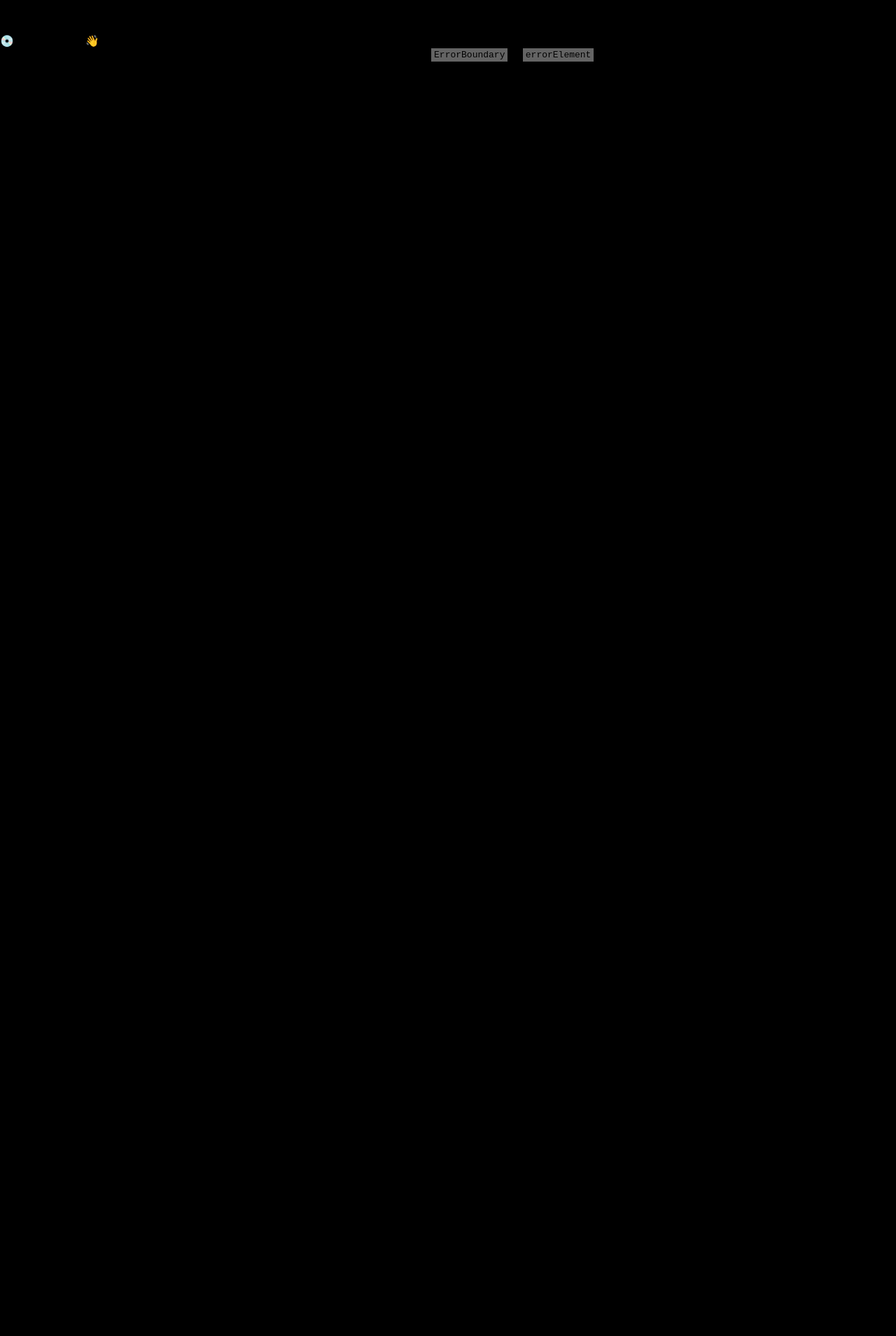
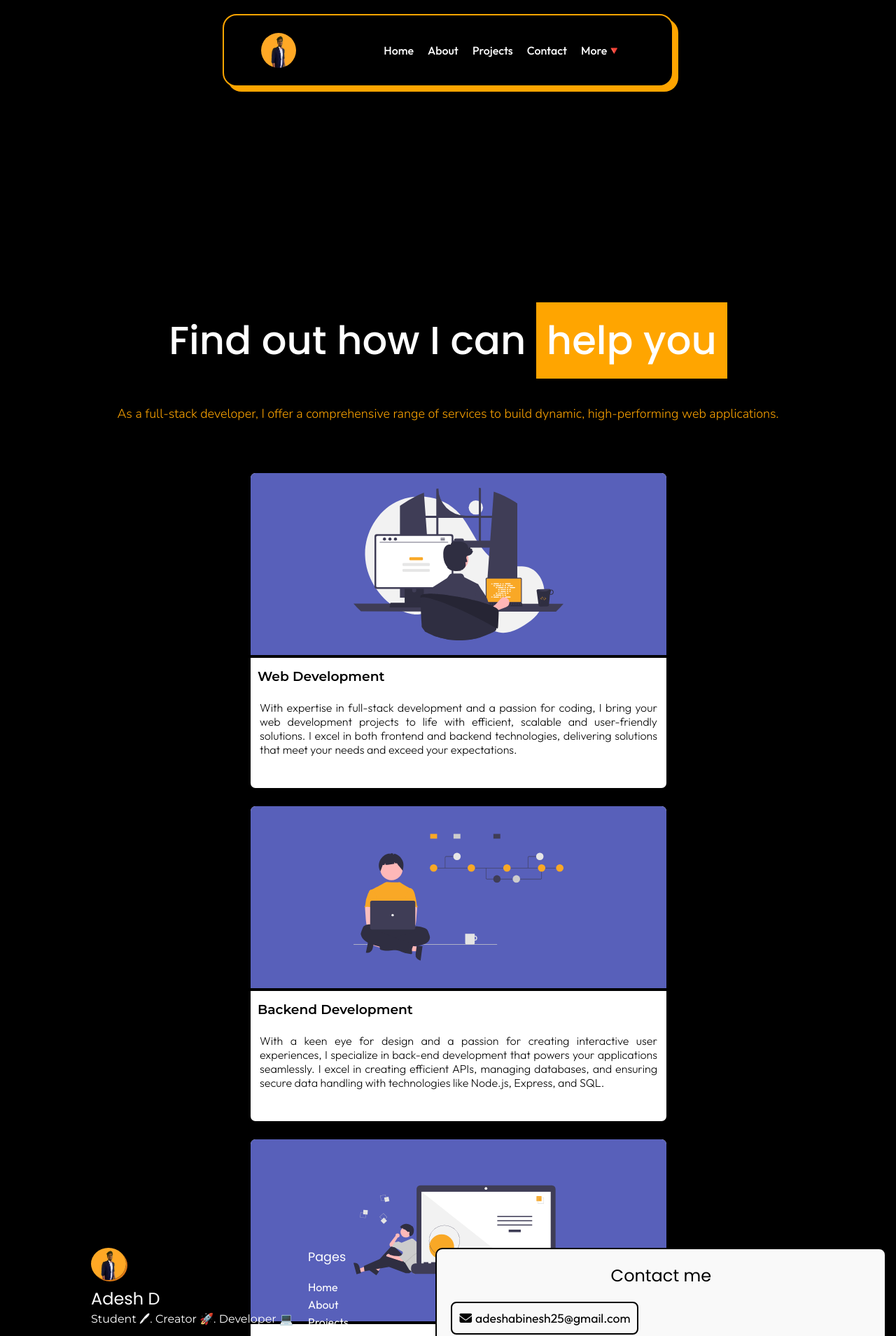
Before and after one commit to Adesh-111/Adesh.dev, a React (Vite) app: page /services in a window 1280 px wide. Before the commit this address had no page. Shown: the top 1909 px of the page at 70% size. Before the commit the page ends 800 px from the top, so only its background shows below. Built offline with nearby package versions, Linux system fonts and the light colour scheme.

Commit message:
Add and Completion of Service Page

```diff
--- /dev/null
+++ b/src/Pages/Services/ServicePage.css
@@ -0,0 +1,3 @@
+.mar{
+margin: 700px;
+}
--- /dev/null
+++ b/src/Pages/Services/ServicePage.jsx
@@ -0,0 +1,15 @@
+import Footer from "../../components/Footer/Footer";
+import Navbar from "../../components/Navbar/Navbar";
+import AllServices from "../../components/Services/AllServices";
+import "./ServicePage.css"
+
+function ServicePage() {
+    return ( <>
+    <Navbar />
+    <AllServices />
+    <div className="mar"></div>
+    <Footer />
+    </> );
+}
+
+export default ServicePage;
--- a/src/components/AppRouter/AppRouter.jsx
+++ b/src/components/AppRouter/AppRouter.jsx
@@ -6,6 +6,7 @@ import Certificates from "../../Pages/Certificates/Certificates";
 import AllProjects from "../../Pages/AllProjects/AllProjects";
 import Contact from "../../Pages/Contact/Contact";
 import AboutMe from "../../Pages/About/AboutMe";
+import ServicePage from "../../Pages/Services/ServicePage";
 
 const router = createBrowserRouter([
   {
@@ -27,6 +28,10 @@ const router = createBrowserRouter([
   {
     path :"/about",
     element: <AboutMe />
+  },
+  {
+    path : "/services",
+    element : <ServicePage />
   }
 ]);
 
--- a/src/components/Navbar/Navbar.jsx
+++ b/src/components/Navbar/Navbar.jsx
@@ -44,7 +44,7 @@ function Navbar() {
                   <a href={assets.resume} download="Adesh Resume.pdf">Resume</a>
                 </li>
                 <li>
-                  <a href="/story">Services</a>
+                  <a href="/services">Services</a>
                 </li>
                 <li>
                   <a href="https://linktr.ee/adesh_d" target="__blank">Links</a>
```
